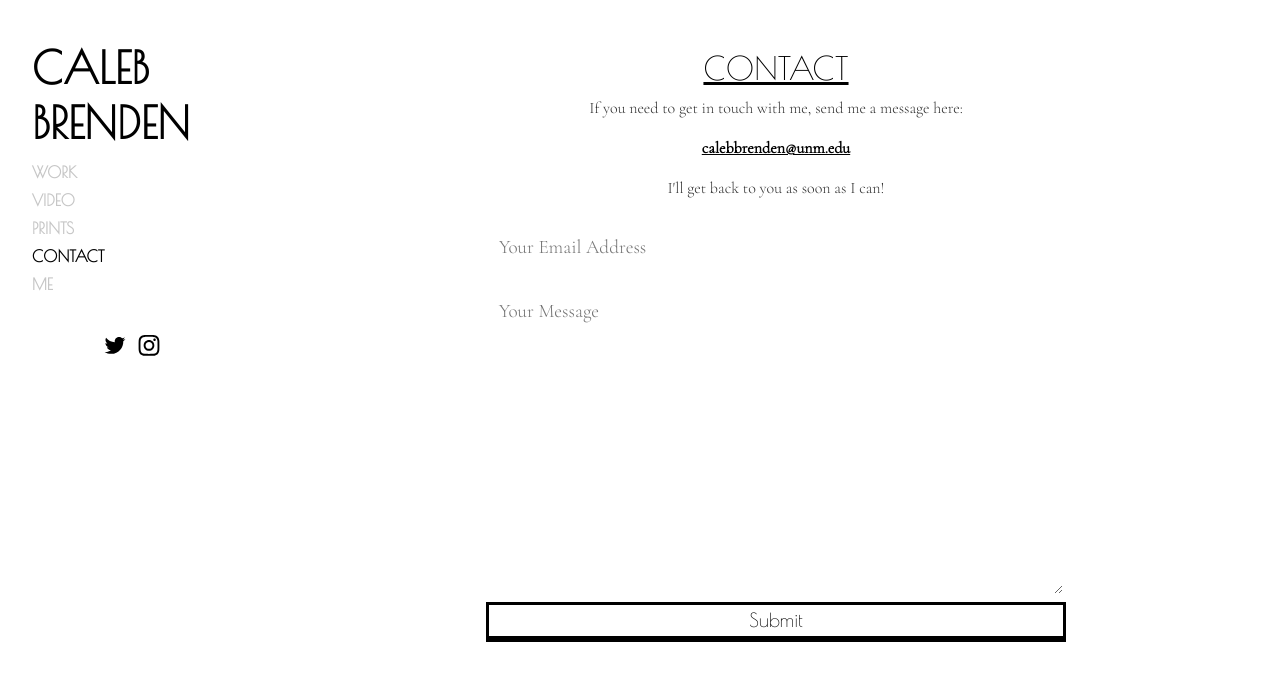
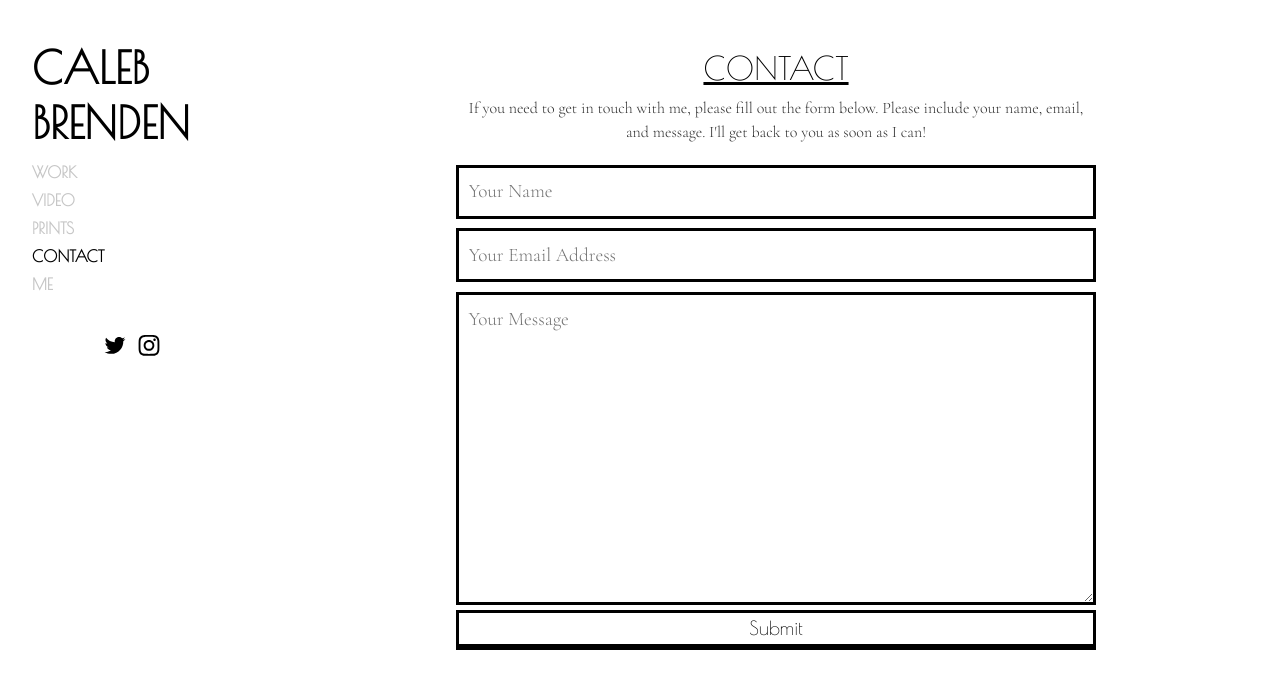
Before and after one commit to calebbrenden/my-site, a Jekyll site: the page built from contact.md, in a window 1280 px wide. Shown: the top 689 px of the page. Built offline with Jekyll 4.4.1, drawn with Linux system fonts in a browser that asks for light colours.

Commit message:
updating contact page

```diff
--- a/_sass/hydeout/_layout.scss
+++ b/_sass/hydeout/_layout.scss
@@ -185,8 +185,7 @@ form.contact-form input[type="text"], form.contact-form textarea[type="text"], f
   margin-top: 0.25em;
   margin-bottom: 0.25em;
   padding: 0.5em;
-  border-style: solid;
-  border-color: #fff;
+  border: solid #000;
   border-width: 3px;
 }
 
@@ -198,13 +197,13 @@ form.contact-form input[type="submit"] {
   line-height: $root-line-height;
   color: #000;
   text-align: center;
-  display: inline-block;
   border: solid #000;
   border-width: 3px 3px 6px 3px;
   border-radius: 0px;
   width: 100%;
   background: $body-bg;
   margin: 0rem;
+  cursor: pointer;
 
   &:hover {
     background-color: #000;
--- a/contact.md
+++ b/contact.md
@@ -6,17 +6,14 @@ sidebar_link: true
 
 <h1 class="page-title">CONTACT</h1>
 
-<p align="center">If you need to get in touch with me, send me a message here:</p>
-
-<p align="center"><a href="mailto:calebbrenden@unm.edu">calebbrenden@unm.edu</a></p>
-
-<p align="center">I'll get back to you as soon as I can!</p>
+<p align="center">If you need to get in touch with me, please fill out the form below. Please include your name, email, and message. I'll get back to you as soon as I can!
 
 
 <form class="contact-form" action="https://formspree.io/calebbrenden@unm.edu.com"
       method="POST">
-    <input type="email" name="email" placeholder="Your Email Address">
+    <input type="text" name="name" placeholder="Your Name">
+    <input type="email" name="_replyto" placeholder="Your Email Address">
     <textarea type="text" name="message" rows="10" placeholder="Your Message"></textarea>
-    <input type="hidden" name="_subject" value="New Contact Form Submission">
+    <input type="hidden" name="_subject" value="New Submission!">
     <input type="submit" value="Submit">
 </form>
```
